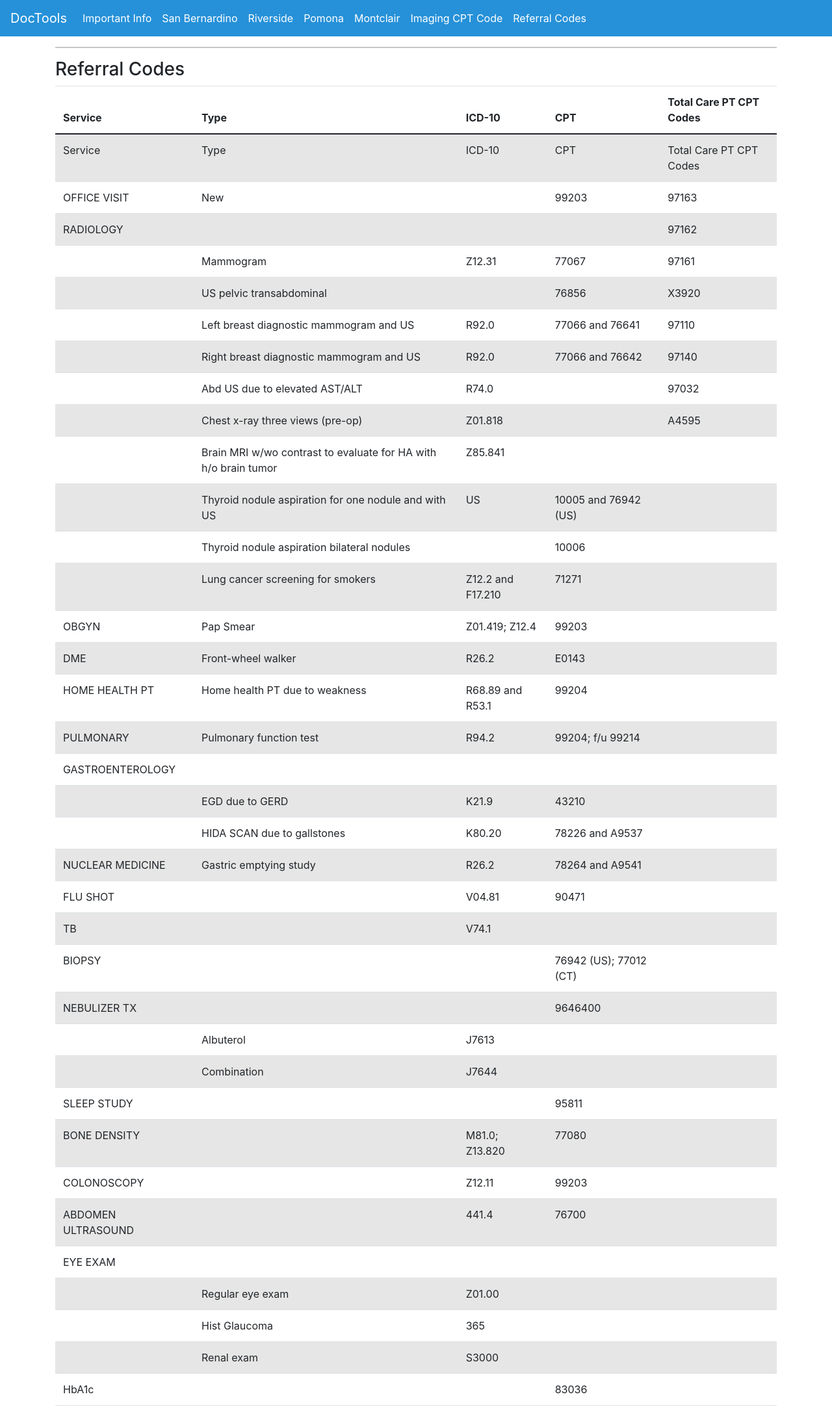
After one commit to tyronemt/doctools, a Flask app: page /referral_codes in a window 1280 px wide. The commit adds this page. Shown: the whole page at 65% size. Run offline with Flask 2, Linux system fonts and the light colour scheme; some libraries are stand-ins or nearby versions.

Commit message:
finished information

```diff
--- a/main.py
+++ b/main.py
@@ -82,6 +82,28 @@ def pomona():
             lst.append(row)
     return render_template('office.html', name = "Pomona Clinic", list = lst)
 
+@app.route("/montclair",  methods = ["POST", "GET"])
+def montclair():
+    lst = []
+    with open("static\montclair.csv", "r") as file:
+        reader = csv.reader(file)
+        for row in reader:
+            lst.append(row)
+    return render_template('office.html', name = "Montclair Clinic", list = lst)
+
+@app.route("/referral_codes",  methods = ["POST", "GET"])
+def referral_codes():
+    lst = []
+    with open("static\-referral_codes.csv", "r") as file:
+        reader = csv.reader(file)
+        for row in reader:
+            lst.append(row)
+    return render_template('referral_codes.html', name = "Referral Codes", list = lst)
+
+@app.route("/cpt_code",  methods = ["POST", "GET"])
+def cpt_code():
+    return render_template('cpt_code.html')
+
 
 if __name__ == "__main__":
     app.run(debug=True)
--- /dev/null
+++ b/static/-referral_codes.csv
@@ -0,0 +1,36 @@
+Service,Type,ICD-10,CPT,Total Care PT CPT Codes
+OFFICE VISIT,New,,99203,97163
+RADIOLOGY,,,,97162
+,Mammogram,Z12.31,77067,97161
+,US pelvic transabdominal,,76856,X3920
+,Left breast diagnostic mammogram and US,R92.0,77066 and 76641,97110
+,Right breast diagnostic mammogram and US,R92.0,77066 and 76642,97140
+,Abd US due to elevated AST/ALT,R74.0,,97032
+,Chest x-ray three views (pre-op),Z01.818,,A4595
+,Brain MRI w/wo contrast to evaluate for HA with h/o brain tumor,Z85.841,,
+,Thyroid nodule aspiration for one nodule and with US,US,10005 and 76942 (US),
+,Thyroid nodule aspiration bilateral nodules,,10006,
+,Lung cancer screening for smokers,Z12.2 and F17.210,71271,
+OBGYN,Pap Smear,Z01.419; Z12.4,99203,
+DME,Front-wheel walker,R26.2,E0143,
+HOME HEALTH PT,Home health PT due to weakness,R68.89 and R53.1,99204,
+PULMONARY,Pulmonary function test,R94.2,99204; f/u 99214,
+GASTROENTEROLOGY,,,,
+,EGD due to GERD,K21.9,43210,
+,HIDA SCAN due to gallstones,K80.20,78226 and A9537,
+NUCLEAR MEDICINE,Gastric emptying study,R26.2,78264 and A9541,
+FLU SHOT,,V04.81,90471,
+TB,,V74.1,,
+BIOPSY,,,76942 (US); 77012 (CT),
+NEBULIZER TX,,,9646400,
+,Albuterol,J7613,,
+,Combination,J7644,,
+SLEEP STUDY,,,95811,
+BONE DENSITY,,M81.0; Z13.820,77080,
+COLONOSCOPY,,Z12.11,99203,
+ABDOMEN ULTRASOUND,,441.4,76700,
+EYE EXAM,,,,
+,Regular eye exam,Z01.00,,
+,Hist Glaucoma,365,,
+,Renal exam,S3000,,
+HbA1c,,,83036,
--- a/templates/base.html
+++ b/templates/base.html
@@ -8,8 +8,6 @@
   <div>
     <link rel="stylesheet" href="https://stackpath.bootstrapcdn.com/bootstrap/4.3.1/css/bootstrap.min.css" integrity="sha384-ggOyR0iXCbMQv3Xipma34MD+dH/1fQ784/j6cY/iJTQUOhcWr7x9JvoRxT2MZw1T" crossorigin="anonymous">
     <style>
-      /* Modify the background color */
-
       .navbar-custom {
           background-color: #2691d9;
         }
@@ -32,6 +30,15 @@
               <li class="nav-item">
                 <a class="nav-link" href="pomona ">Pomona</a>
               </li>
+              <li class="nav-item">
+                <a class="nav-link" href="montclair ">Montclair</a>
+              </li>
+              <li class="nav-item">
+                <a class="nav-link" href="cpt_code ">Imaging CPT Code</a>
+              </li>
+              <li class="nav-item">
+                <a class="nav-link" href="referral_codes ">Referral Codes</a>
+              </li>
 
             </ul>
         </nav>
--- /dev/null
+++ b/templates/referral_codes.html
@@ -0,0 +1,29 @@
+
+{% extends "base.html" %}
+
+{% block content %}
+
+  <h3>{{name}}</h3>
+  <table id="data" class="table table-striped">
+    <thead>
+      <tr>
+        <th>Service</th>
+        <th>Type</th>
+        <th>ICD-10</th>
+        <th>CPT</th>
+        <th>Total Care PT CPT Codes</th>
+      </tr>
+    </thead>
+    <tbody>
+        {% for item in list %}
+          <tr>
+            <td>{{item[0]}}</td>
+            <td>{{item[1]}}</td>
+            <td>{{item[2]}}</td>
+            <td>{{item[3]}}</td>
+            <td>{{item[4]}}</td>
+          </tr>
+        {% endfor %}
+    </tbody>
+  </table>
+{% endblock %}
```
Also changed, not shown: static/montclair.csv (added, +10 -0 lines), templates/cpt_code.html (added, +14 -0 lines), static/imaging_cpt_code.PNG (added).
